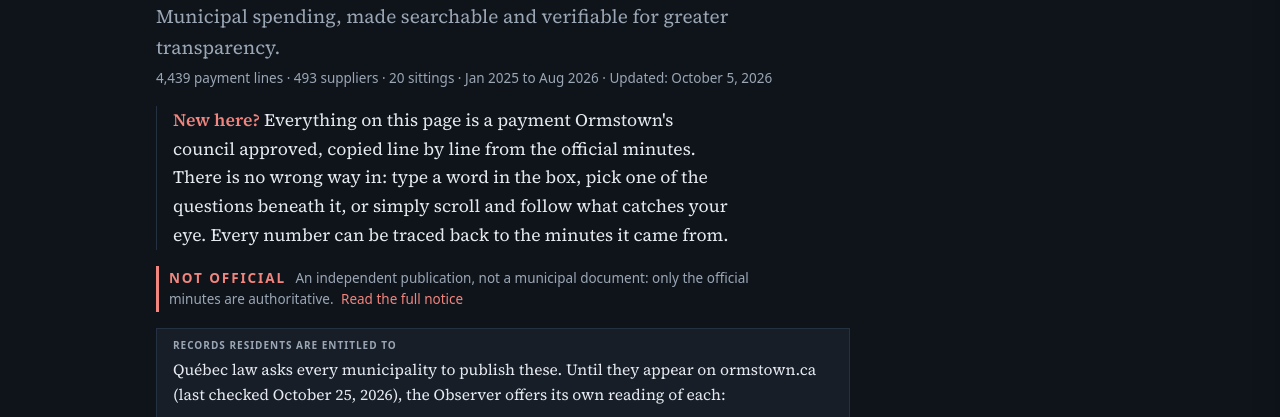
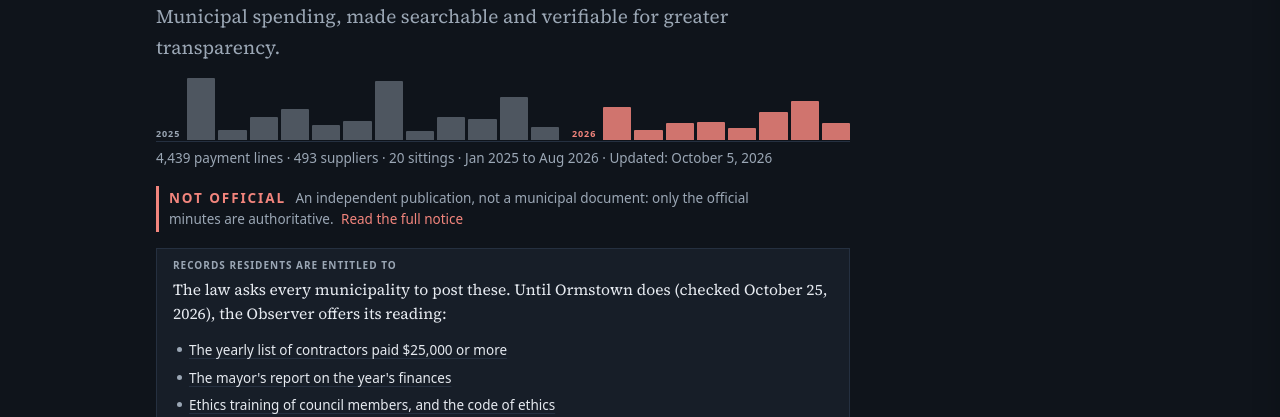
Before and after one commit to OrmstownObserver/ormstownobserver.github.io, a plain HTML site: page finances/index.html in a window 1280 px wide. Shown: the part 361-778 px from the top of the page. Drawn offline with nearby package versions, Linux system fonts and the light colour scheme.

Commit message:
Ledger head: the record as a strip of bars, the welcome paragraph gone
One bar per sitting, oldest first, the year in view in red and the other
year in soft ink; a sitting still being entered is hatched; a click opens
that sitting's lines. The facts line is the strip's caption. The "New
here?" paragraph was too much text and is removed; the records block's
lead is one sentence shorter. Stamps 20261102-5.

Co-Authored-By: Claude Fable 5.1 <noreply@anthropic.com>

```diff
--- a/finances/i18n.js
+++ b/finances/i18n.js
@@ -183,9 +183,9 @@ window.OO_I18N = {
   // in the same edit or validate.js check #5 fails immediately.
 
   wsDeck: "Les dépenses municipales, rendues consultables et vérifiables pour une plus grande transparence.",
-  welcomeLead: "Première visite ?",
-  welcomeText: "Tout ce qui se trouve ici est un paiement approuvé par le conseil d'Ormstown, copié ligne par ligne des procès-verbaux officiels. Il n'y a pas de mauvaise façon d'entrer : tapez un mot dans la case, choisissez une des questions en dessous, ou faites simplement défiler et suivez ce qui vous intéresse. Chaque chiffre se retrace jusqu'au procès-verbal d'où il vient.",
   wsStatus: "{lines} lignes de paiement · {payees} fournisseurs · {sittings} séances · {first} à {last}",
+  pulseAria: "Les paiements approuvés à chaque séance, de la première à la plus récente ; cliquez une barre pour ouvrir la séance",
+  pulsePartial: "saisie en cours",
   skipResults: "Aller aux résultats",
   skipFilters: "Aller aux filtres",
   refBudget: "Budget 2026, méthode et sources",
@@ -229,7 +229,7 @@ window.OO_I18N = {
   railTitle: "Filtres",
   railSearch: "Posez une question au grand livre",
   gapsKicker: "Des documents auxquels les citoyens ont droit",
-  gapsLead: "La loi québécoise demande à chaque municipalité de publier ces documents. En attendant qu'ils paraissent sur ormstown.ca (dernière vérification le {date}), l'Observer en offre sa propre lecture :",
+  gapsLead: "La loi demande à chaque municipalité de les publier. En attendant Ormstown (vérifié le {date}), l'Observer en offre sa lecture :",
   gapsMore: "Le registre complet : chaque obligation, ce qui est publié, et ce que l'Observer y supplée",
   railScope: "Année",
   railSittings: "Séances",
@@ -654,9 +654,9 @@ window.OO_I18N = {
   // in the same edit or validate.js check #5 fails immediately.
 
   wsDeck: "Municipal spending, made searchable and verifiable for greater transparency.",
-  welcomeLead: "New here?",
-  welcomeText: "Everything on this page is a payment Ormstown's council approved, copied line by line from the official minutes. There is no wrong way in: type a word in the box, pick one of the questions beneath it, or simply scroll and follow what catches your eye. Every number can be traced back to the minutes it came from.",
   wsStatus: "{lines} payment lines · {payees} suppliers · {sittings} sittings · {first} to {last}",
+  pulseAria: "Payments approved at each sitting, first to latest; click a bar to open that sitting",
+  pulsePartial: "still being entered",
   skipResults: "Skip to the results",
   skipFilters: "Skip to the filters",
   refBudget: "Budget 2026, method and sources",
@@ -700,7 +700,7 @@ window.OO_I18N = {
   railTitle: "Filters",
   railSearch: "Ask the Ledger a question",
   gapsKicker: "Records residents are entitled to",
-  gapsLead: "Québec law asks every municipality to publish these. Until they appear on ormstown.ca (last checked {date}), the Observer offers its own reading of each:",
+  gapsLead: "The law asks every municipality to post these. Until Ormstown does (checked {date}), the Observer offers its reading:",
   gapsMore: "The full register: every obligation, what is posted, and what the Observer fills in",
   railScope: "Year",
   railSittings: "Sittings",
--- a/finances/index.html
+++ b/finances/index.html
@@ -28,15 +28,15 @@ if(t!=='dark'&&t!=='light')t='dark';document.documentElement.setAttribute('data-
 <link rel="preconnect" href="https://fonts.gstatic.com" crossorigin>
 <link rel="stylesheet" href="https://fonts.googleapis.com/css2?family=Libre+Baskerville:ital,wght@0,400;0,700;1,400&family=Source+Serif+4:ital,opsz,wght@0,8..60,300;0,8..60,400;0,8..60,600;1,8..60,300;1,8..60,400&display=swap">
 <link rel="stylesheet" href="/observer.css">
-<link rel="stylesheet" href="/finances/ledger.css?v=20261102-4">
+<link rel="stylesheet" href="/finances/ledger.css?v=20261102-5">
 
 <!-- Data. Absolute paths: /finances/ becomes /finances/ at the swap and
      nothing here may need editing when it does. -->
-<script src="/finances/i18n.js?v=20261102-4"></script>
-<script src="/finances/spending-data.js?v=20261102-4"></script>
-<script src="/finances/ledger-context.js?v=20261102-4"></script>
-<script src="/finances/ledger-disclosures.js?v=20261102-4"></script>
-<script src="/finances/ledger-lexicon.js?v=20261102-4"></script>
+<script src="/finances/i18n.js?v=20261102-5"></script>
+<script src="/finances/spending-data.js?v=20261102-5"></script>
+<script src="/finances/ledger-context.js?v=20261102-5"></script>
+<script src="/finances/ledger-disclosures.js?v=20261102-5"></script>
+<script src="/finances/ledger-lexicon.js?v=20261102-5"></script>
 </head>
 <body>
 <!-- observer-header.js injects the masthead here, as body.firstChild -->
@@ -51,9 +51,13 @@ if(t!=='dark'&&t!=='light')t='dark';document.documentElement.setAttribute('data-
     <h1 id="title">Le grand livre</h1>
     <p class="lw-deck" id="deck"></p>
     <!-- The page's facts: how much of the record is here, as of when. -->
-    <p class="lw-facts" id="facts"><span id="status"></span> · <span class="upd" id="updated"></span></p>
-    <!-- A short welcome for a first visit: the page can look like a lot. -->
-    <p class="lw-welcome" id="welcome"><strong id="welcome-lead"></strong> <span id="welcome-text"></span></p>
+    <!-- The record at a glance: one bar per sitting, the year in view in
+         red, a click opens that sitting. ledger-app.js renderPulse() fills it;
+         the facts line is its caption. -->
+    <figure class="lw-pulse" id="pulse">
+      <div class="pulse-bars" id="pulse-bars" role="group"></div>
+      <figcaption class="lw-facts" id="facts"><span id="status"></span> · <span class="upd" id="updated"></span></figcaption>
+    </figure>
     <!-- One-line standing notice. The full notice is #notice at the foot of
          the page. Both ship bilingual in the HTML: a disclaimer must never
          depend on a script having run. -->
@@ -210,10 +214,10 @@ if(t!=='dark'&&t!=='light')t='dark';document.documentElement.setAttribute('data-
 <div class="lw-scrim" id="lw-scrim"></div>
 <!-- observer-header.js appends the site footer here -->
 
-<script src="/observer-header.js?v=20261102-4" defer></script>
-<script src="/finances/ledger-data.js?v=20261102-4" defer></script>
-<script src="/finances/ledger-charts.js?v=20261102-4" defer></script>
-<script src="/finances/ledger-views.js?v=20261102-4" defer></script>
-<script src="/finances/ledger-app.js?v=20261102-4" defer></script>
+<script src="/observer-header.js?v=20261102-5" defer></script>
+<script src="/finances/ledger-data.js?v=20261102-5" defer></script>
+<script src="/finances/ledger-charts.js?v=20261102-5" defer></script>
+<script src="/finances/ledger-views.js?v=20261102-5" defer></script>
+<script src="/finances/ledger-app.js?v=20261102-5" defer></script>
 </body>
 </html>
--- a/finances/ledger-app.js
+++ b/finances/ledger-app.js
@@ -62,7 +62,7 @@
   var I18N = global.OO_I18N;
   var $ = function (id) { return document.getElementById(id); };
 
-  var PAYMENTS_URL = '/finances/payments.json?v=20261102-4';
+  var PAYMENTS_URL = '/finances/payments.json?v=20261102-5';
   var PAGE_SIZE = 150, PAGE_STEP = 250, PROFILE_PAGE = 100, PROFILE_STEP = 200;
   // Rollups carry the exact line counts, so the loading message stays current
   // before payments.json has arrived and needs no hand-maintained constant.
@@ -785,8 +785,6 @@
     setText('eyebrow', t.eyebrow);
     setText('title', t.title);
     setText('deck', t.wsDeck);
-    setText('welcome-lead', t.welcomeLead);
-    setText('welcome-text', t.welcomeText);
     setText('disclaimer-h', t.devShortH);
     setText('disclaimer-b', t.devShort);
     setText('disclaimer-more', t.devMore);
@@ -823,7 +821,36 @@
     }
     setText('updated', L.tpl(t.updated, { date: f().dateLong(D.generated) }));
     renderPresets();
+    renderPulse();
     renderGaps();
+  }
+
+  // The head's picture: every sitting in the record as a bar, oldest first,
+  // the year in view in red, the other year in soft ink, a sitting still
+  // being entered hatched. A click opens that sitting's lines.
+  function renderPulse() {
+    var box = $('pulse-bars'); if (!box || !store) return;
+    var t = T(), f0 = f();
+    var sits = store.sittings, max = 0;
+    sits.forEach(function (s) { if (s.total > max) max = s.total; });
+    box.textContent = '';
+    box.setAttribute('aria-label', t.pulseAria);
+    var lastYear = null;
+    sits.forEach(function (s) {
+      if (s.year !== lastYear) {
+        box.appendChild(V.el('span', { cls: 'yr' + (s.year === state.scope ? ' on' : ''), text: s.year, 'aria-hidden': 'true' }));
+        lastYear = s.year;
+      }
+      var h = max ? Math.max(6, Math.round(100 * s.total / max)) : 6;
+      var label = sittingLabel(s) + ' — ' + f0.money(s.total) + (s.coverage !== 'full' ? ' · ' + t.pulsePartial : '');
+      box.appendChild(V.el('button', {
+        type: 'button',
+        cls: 'bar' + (s.year === state.scope ? ' on' : '') + (s.coverage !== 'full' ? ' part' : '') + (state.sittings.indexOf(s.m) >= 0 ? ' picked' : ''),
+        style: '--h:' + h + '%',
+        title: label, 'aria-label': label,
+        on: { click: function () { setState(sittingPatch(s.m)); focusPanel(); } }
+      }));
+    });
   }
   function setText(id, s) { var n = $(id); if (n) n.textContent = s; }
 
--- a/finances/ledger.css
+++ b/finances/ledger.css
@@ -56,15 +56,32 @@
    the drawer of filters). The double rule closes the head. */
 .lw-head { border-bottom: var(--rule-heavy) double var(--line); padding-bottom: var(--s3); }
 .lw-facts { margin: var(--s1) 0 0; font: var(--size-caption)/1.6 var(--sans); color: var(--ink-soft); }
-.lw-welcome {
-  margin: var(--s3) 0 0;
-  padding-left: var(--s3);
-  border-left: var(--rule-hair) solid var(--hair);
-  font: var(--size-body)/1.65 var(--serif-body);
-  color: var(--ink);
-  max-width: 62ch;
+.lw-pulse { margin: var(--s3) 0 0; max-width: 82ch; }
+.pulse-bars {
+  display: flex; align-items: flex-end; gap: 3px;
+  height: 64px; padding-bottom: 1px;
+  border-bottom: var(--rule-hair) solid var(--hair);
 }
-.lw-welcome strong { font-weight: 700; color: var(--accent); }
+.pulse-bars .bar {
+  flex: 1 1 0; min-width: 0; height: var(--h, 6%);
+  margin: 0; padding: 0; border: 0; border-radius: 1px 1px 0 0;
+  background: var(--ink-soft); opacity: .45; cursor: pointer;
+  transition: height .35s ease-out, background-color .2s;
+}
+.pulse-bars .bar.on { background: var(--accent); opacity: .85; }
+.pulse-bars .bar.part { background-image: repeating-linear-gradient(135deg, transparent 0 3px, var(--surface-card) 3px 5px); }
+.pulse-bars .bar:hover, .pulse-bars .bar.picked { opacity: 1; background-color: var(--ink); }
+.pulse-bars .bar.on:hover, .pulse-bars .bar.on.picked { background-color: var(--accent); }
+.pulse-bars .bar:focus-visible { outline: 2px solid var(--accent); outline-offset: 2px; }
+.pulse-bars .yr {
+  flex: none; align-self: flex-end;
+  font: 700 var(--size-label-sm)/1 var(--sans); letter-spacing: var(--track-label);
+  color: var(--ink-soft); padding: 0 4px 2px 0;
+}
+.pulse-bars .yr.on { color: var(--accent); }
+.pulse-bars .yr + .yr, .pulse-bars .bar + .yr { margin-left: var(--s2); }
+.lw-pulse .lw-facts { margin-top: var(--s1); }
+@media (prefers-reduced-motion: reduce) { .pulse-bars .bar { transition: none; } }
 .lw-head .lw-ask { margin: var(--s3) 0 0; padding: 0; border: 0; }
 .door-try { margin: var(--s2) 0 0; font: var(--size-caption)/1.8 var(--sans); color: var(--ink-soft); }
 .door-try .door-lead { display: inline; margin: 0; font: 700 var(--size-label)/1.3 var(--sans); letter-spacing: var(--track-label); text-transform: uppercase; color: var(--ink-soft); margin-right: var(--s1); }
```
